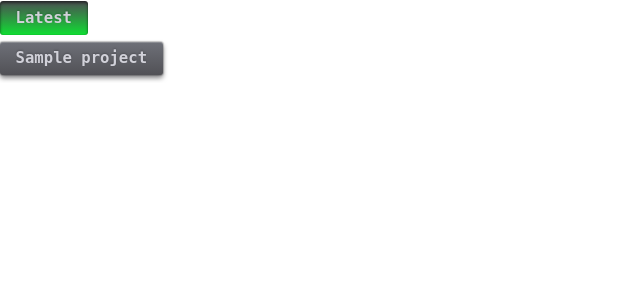
After one commit to JamalZeynalov/allure_docker_service_ui, a Django app: template templates/service_ui/all_reports.html in a window 1280 px wide. The commit adds this page. Shown: the top 300 px of the page, without its empty margins (0-640 px from the left). Run offline with Django 3.2, Linux system fonts and the light colour scheme; the template is opened without the code that fills it: most values are stand-ins (such as "Sample title", 1, 10 or a date in 2020).

Commit message:
Daily reports are added

```diff
--- a/docker-compose.yml
+++ b/docker-compose.yml
@@ -4,6 +4,8 @@ services:
   allure_docker_service_ui:
     container_name: allure_docker_service_ui
     image: jamalzeinalov/allure_docker_service_ui
+    environment:
+      ALLURE_SERVICE_CONTAINER: allure_serv
     ports:
       - "8000:8000"
     depends_on:
--- /dev/null
+++ b/service_ui/static/navigation.css
@@ -0,0 +1,59 @@
+a {
+    position: relative;
+    margin-bottom: 8px;
+    font-family: monospace;
+    display: inline-block;
+    font-size: 120%;
+    font-weight: 700;
+    color: rgb(209, 209, 217);
+    text-decoration: none;
+    text-shadow: 0 -1px 2px rgba(0, 0, 0, .2);
+    padding: .5em 1em;
+    outline: none;
+    border-radius: 3px;
+    background: linear-gradient(rgb(110, 112, 120), rgb(81, 81, 86)) rgb(110, 112, 120);
+    box-shadow: 0 1px rgba(255, 255, 255, .2) inset,
+    0 3px 5px rgba(0, 1, 6, .5),
+    0 0 1px 1px rgba(0, 1, 6, .2);
+    transition: .2s ease-in-out;
+}
+
+a:hover:not(:active) {
+    background: linear-gradient(rgb(126, 126, 134), rgb(70, 71, 76)) rgb(126, 126, 134);
+}
+
+a:active {
+    top: 1px;
+    background: linear-gradient(rgb(76, 77, 82), rgb(56, 57, 62)) rgb(76, 77, 82);
+    box-shadow: 0 0 1px rgba(0, 0, 0, .5) inset,
+    0 2px 3px rgba(0, 0, 0, .5) inset,
+    0 1px 1px rgba(255, 255, 255, .1);
+}
+
+a.active {
+    top: 1px;
+    background: linear-gradient(rgb(76, 77, 82), rgb(16, 222, 51)) rgb(76, 77, 82);
+    box-shadow: 0 0 1px rgba(0, 0, 0, .5) inset,
+    0 2px 3px rgba(0, 0, 0, .5) inset,
+    0 1px 1px rgba(255, 255, 255, .1);
+}
+
+a#all-reports {
+    top: 1px;
+    background: linear-gradient(rgb(76, 77, 82), rgb(16, 164, 222)) rgb(76, 77, 82);
+    box-shadow: 0 0 1px rgba(0, 0, 0, .5) inset,
+    0 2px 3px rgba(0, 0, 0, .5) inset,
+    0 1px 1px rgba(255, 255, 255, .1);
+}
+
+a#latest {
+    top: 1px;
+    background: linear-gradient(rgb(76, 77, 82), rgb(16, 222, 51)) rgb(76, 77, 82);
+    box-shadow: 0 0 1px rgba(0, 0, 0, .5) inset,
+    0 2px 3px rgba(0, 0, 0, .5) inset,
+    0 1px 1px rgba(255, 255, 255, .1);
+}
+
+html, body {
+    overflow: hidden;
+}
--- a/service_ui/urls.py
+++ b/service_ui/urls.py
@@ -19,5 +19,7 @@ from . import views
 
 app_name = 'service_ui'
 urlpatterns = [
-    path('', views.dashboard, name='dashboard'),
+    path('', views.dashboard, name='home'),
+    path('daily/<slug:report_date>/', views.daily, name='daily-reports'),
+    path('reports/', views.all_reports, name='all-reports'),
 ]
--- /dev/null
+++ b/templates/service_ui/all_reports.html
@@ -0,0 +1,11 @@
+{% extends 'service_ui/base.html' %}
+
+{% block title %}Dashboard{% endblock %}
+
+{% block navigation %}
+    <a id="latest" href="{% url 'service_ui:home' %}"> Latest </a><br>
+    {% for project in projects %}
+        <a href="{% url 'service_ui:daily-reports' project %}"
+           {% if project in request.path %}class="active"{% endif %}>{{ project }}</a>
+    {% endfor %}
+{% endblock %}
--- a/templates/service_ui/base.html
+++ b/templates/service_ui/base.html
@@ -3,8 +3,16 @@
 <head>
     <meta charset="UTF-8">
     <title>{% block title %} Base Title {% endblock %}</title>
+
+    {% load static %}
+    <link rel="shortcut icon" type="image/x-icon" href="{% static 'favicon.ico' %}">
+    <link rel="stylesheet" type="text/css" href="{% static 'navigation.css' %}"/>
 </head>
 <body marginheight="0" marginwidth="0" height="100%">
+
+<div>
+    {% block navigation %}{% endblock %}
+</div>
 
 <div>
     {% block report %}{% endblock %}
```
Also changed, not shown: service_ui/utils/projects_filtering.py (added, +26 -0 lines), service_ui/views.py (+25 -3 lines), templates/service_ui/daily.html (added, +17 -0 lines), templates/service_ui/dashboard.html (deleted, +0 -8 lines), service_ui/static/DISC.png (added), service_ui/static/favicon.ico (added), service_ui/utils/__init__.py (added).
